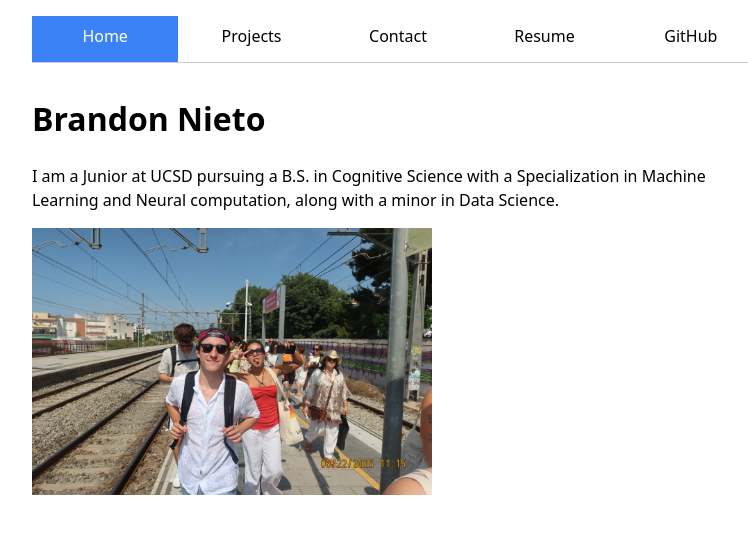
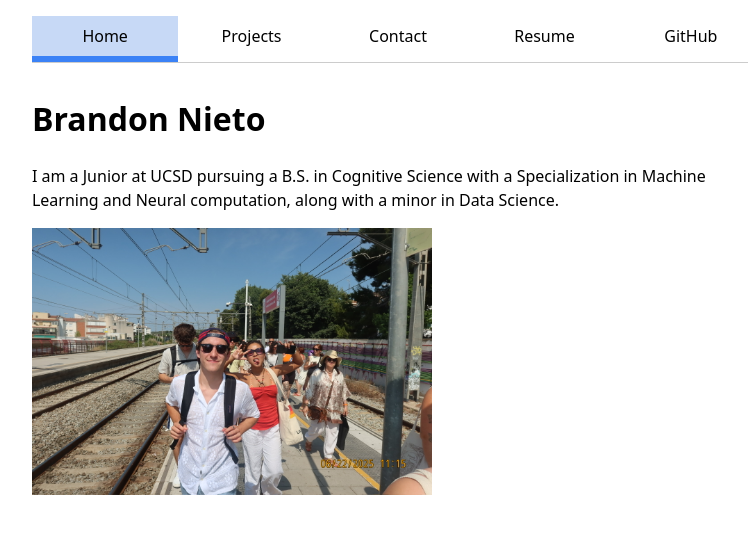
Before and after one commit to bdognieto/portfolio, a plain HTML site: page index.html in a window 1280 px wide. In both pictures the pointer is over the link "Home". Shown: the whole page, without its empty margins (242-990 px from the left). Drawn offline with Linux system fonts and the light colour scheme.

Commit message:
Update style.css

```diff
--- a/style.css
+++ b/style.css
@@ -24,7 +24,6 @@ nav a.current {
 }
 
 nav a:hover {
-  background-color: #3b82f6;  /* blue background */
-  color: white;               /* text turns white */
+  background-color: #c7d9f6;  /* blue background */         /* text turns white */
   border-bottom: 0.4em solid #3b82f6;  /* keep underline */
 }
```
